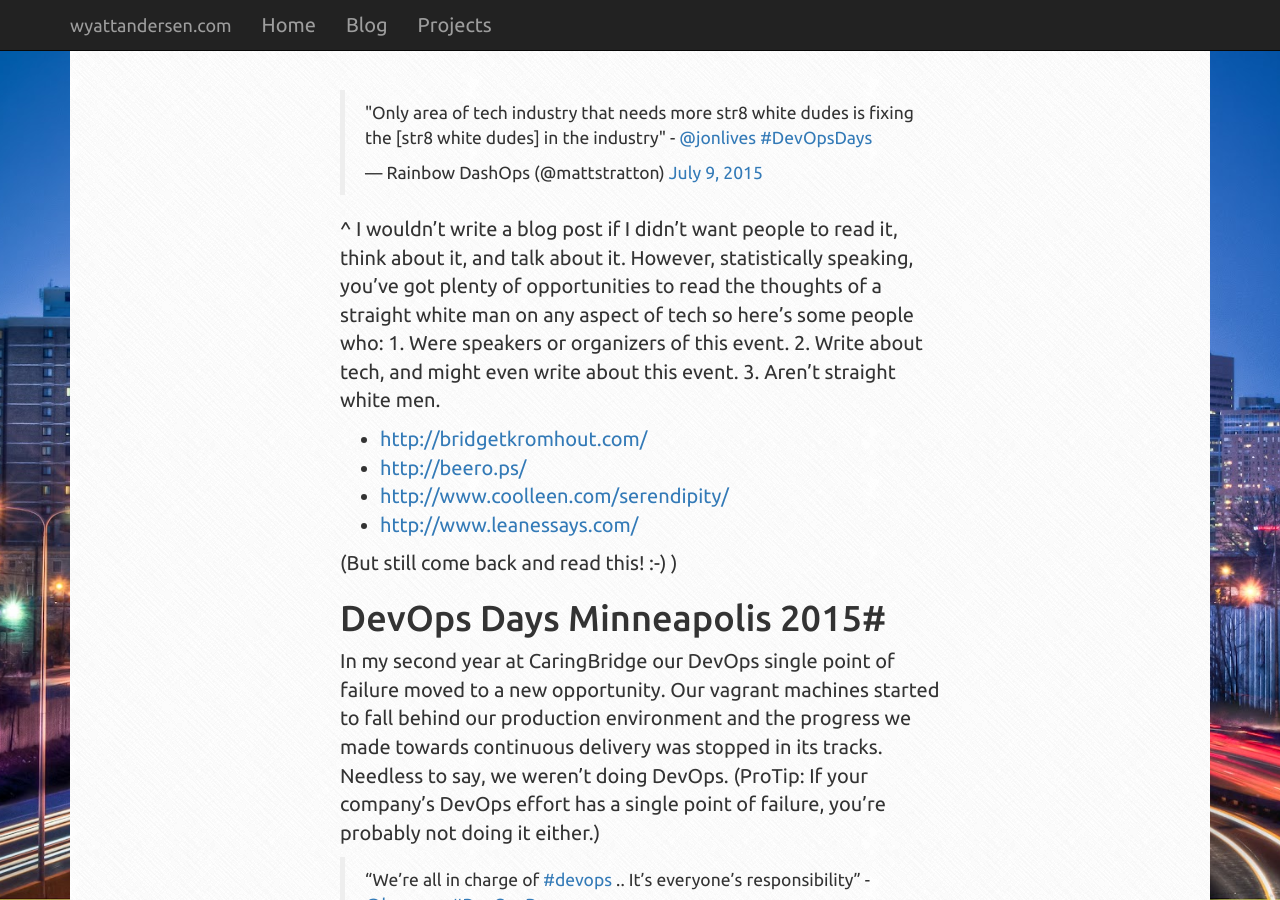
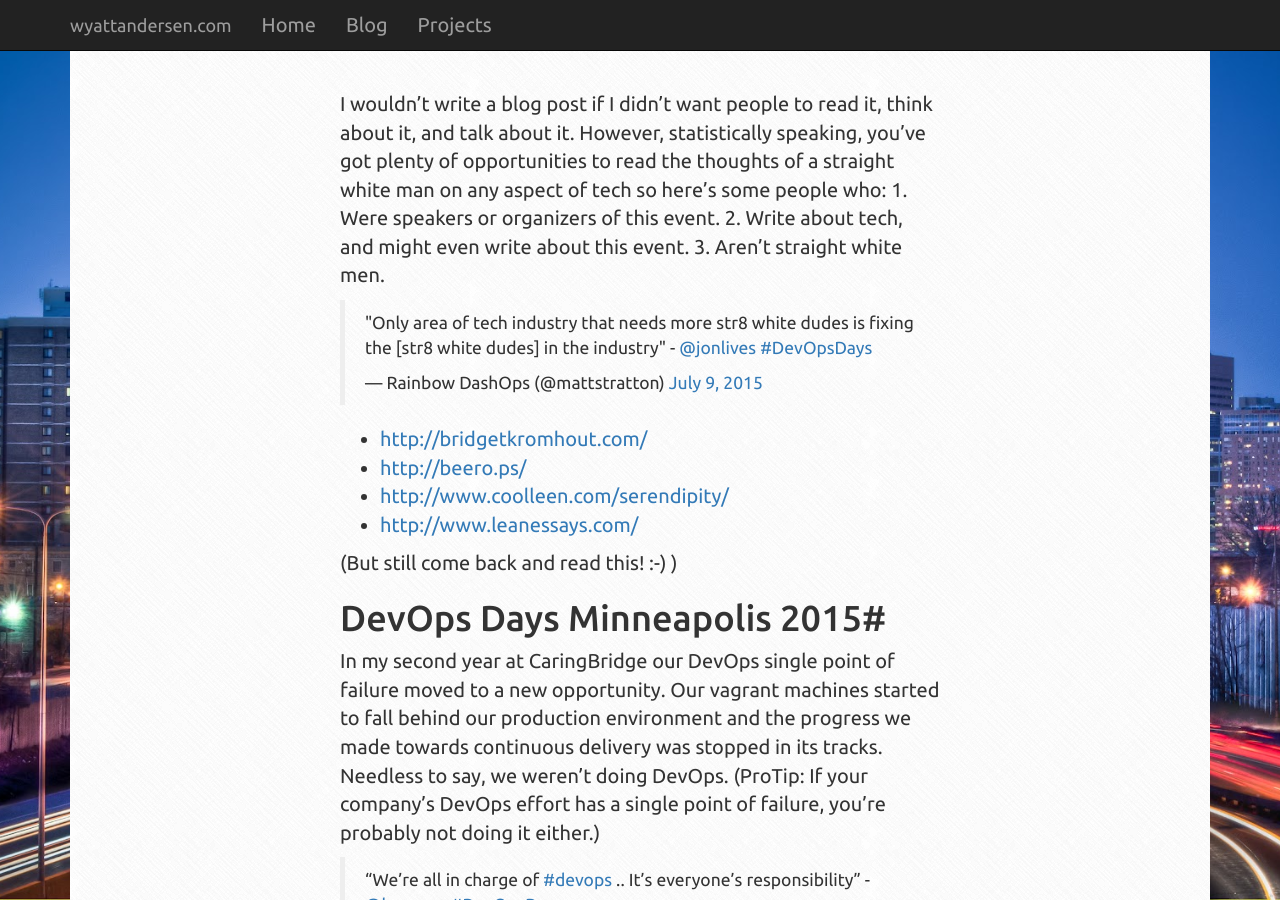
Before and after one commit to lostphilosopher/wyattandersen-jekyll, a Jekyll site: the page built from _posts/2015-07-10-devops-days-minneapolis-2015.md, in a window 1280 px wide and 900 px high. Built offline with Jekyll 4.4.1, drawn with Linux system fonts in a browser that asks for light colours; comment, search, counter and statistics services are not loaded.

Commit message:
Meh? Maybe this will help with the twitter width bug

```diff
--- a/_posts/2015-07-10-devops-days-minneapolis-2015.md
+++ b/_posts/2015-07-10-devops-days-minneapolis-2015.md
@@ -6,10 +6,11 @@
 categories: devops, conferences
 ---
 
+I wouldn't write a blog post if I didn't want people to read it, think about it, and talk about it. However, statistically speaking, you've got plenty of opportunities to read the thoughts of a straight white man on any aspect of tech so here's some people who: 1. Were speakers or organizers of this event. 2. Write about tech, and might even write about this event. 3. Aren't straight white men.
+
 <blockquote class="twitter-tweet" lang="en"><p lang="en" dir="ltr">&quot;Only area of tech industry that needs more str8 white dudes is fixing the [str8 white dudes] in the industry&quot; - <a href="https://twitter.com/jonlives">@jonlives</a> <a href="https://twitter.com/hashtag/DevOpsDays?src=hash">#DevOpsDays</a></p>&mdash; Rainbow DashOps (@mattstratton) <a href="https://twitter.com/mattstratton/status/619167395605803008">July 9, 2015</a></blockquote>
 <script async src="//platform.twitter.com/widgets.js" charset="utf-8"></script>
 
-^ I wouldn't write a blog post if I didn't want people to read it, think about it, and talk about it. However, statistically speaking, you've got plenty of opportunities to read the thoughts of a straight white man on any aspect of tech so here's some people who: 1. Were speakers or organizers of this event. 2. Write about tech, and might even write about this event. 3. Aren't straight white men.
 
 - [http://bridgetkromhout.com/](http://bridgetkromhout.com/)
 - [http://beero.ps/](http://beero.ps/)
```
